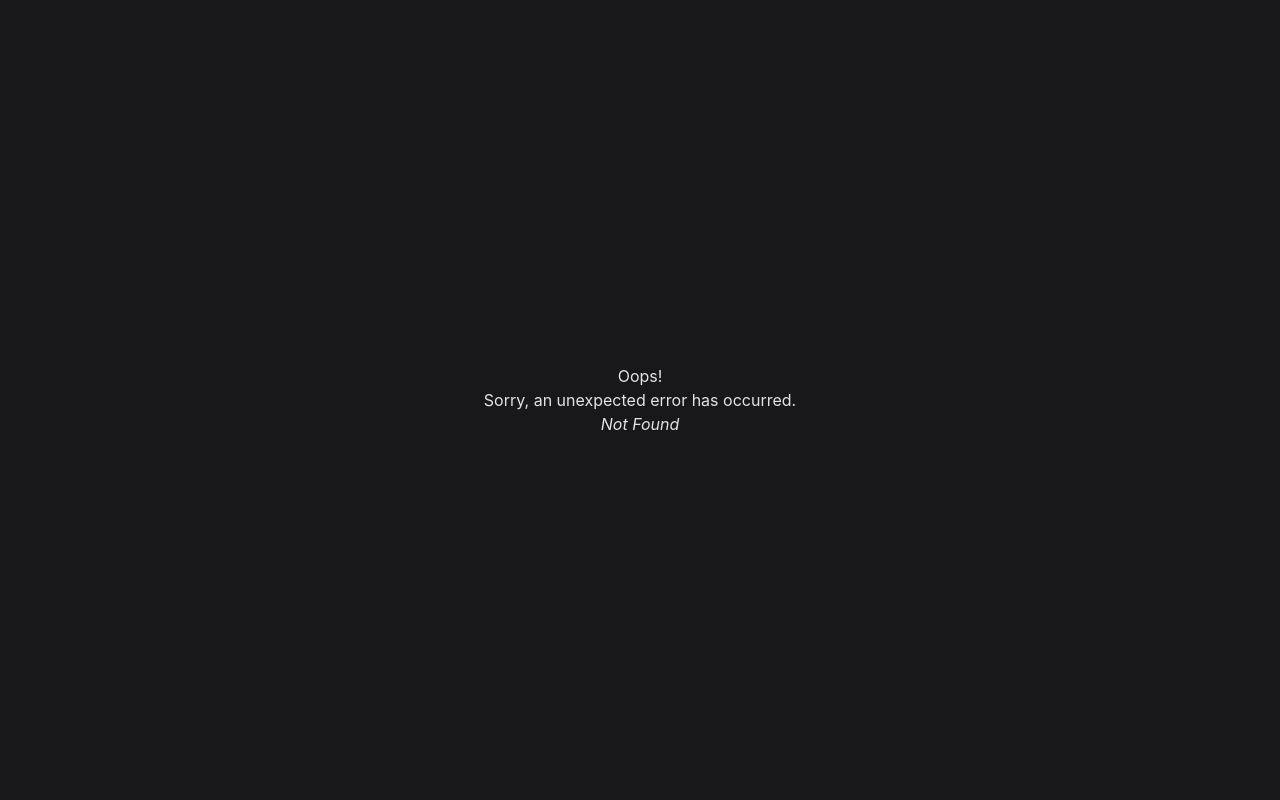
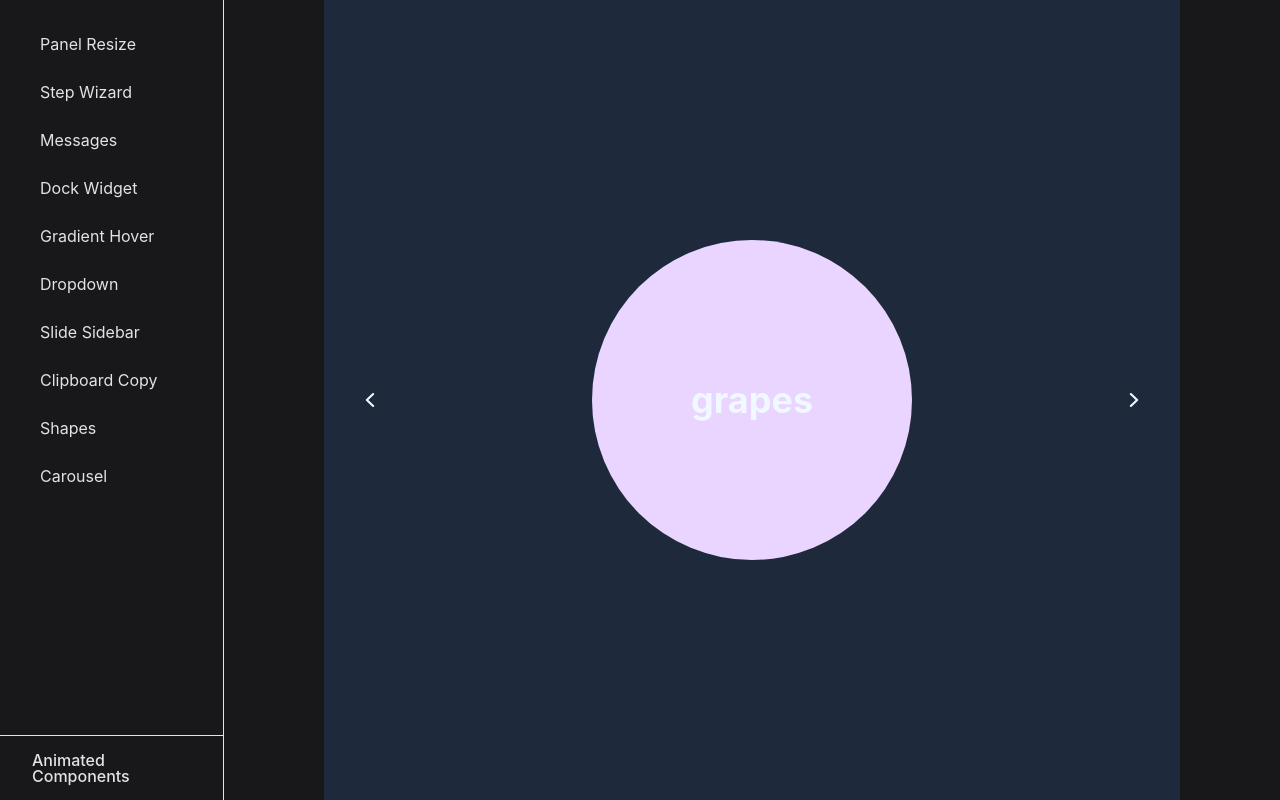
Before and after one commit to SamDurrant/framer-playground, a React (Vite) app: page /carousel in a window 1280 px wide. Before the commit this address had no page. Built offline with nearby package versions, Linux system fonts and the light colour scheme.

Commit message:
add carousel with text switch.

```diff
--- a/src/main.jsx
+++ b/src/main.jsx
@@ -13,6 +13,7 @@ import { Dropdown } from './pages/dropdownMenu'
 import SlideSidebar from './pages/slideSidebar'
 import { ClipboardCopy } from './pages/clipboardCopy'
 import { ShapesExplorer } from './pages/shapes'
+import { Carousel } from './pages/carousel'
 
 const router = createBrowserRouter([
   {
@@ -56,6 +57,10 @@ const router = createBrowserRouter([
         path: 'shapes',
         element: <ShapesExplorer />
       },
+      {
+        path: 'carousel',
+        element: <Carousel />
+      },
     ]
   },
 ])
--- /dev/null
+++ b/src/pages/carousel.jsx
@@ -0,0 +1,126 @@
+// resource: https://www.youtube.com/watch?v=aV2YJuxQ2vo
+
+import { ChevronLeftIcon, ChevronRightIcon } from '@heroicons/react/20/solid'
+import { AnimatePresence, motion, useCycle } from 'framer-motion'
+import { useState } from 'react'
+import useMeasure from 'react-use-measure'
+
+function Carousel() {
+  const [lang, cycleLange] = useCycle('eng', 'span')
+  let [count, setCount] = useState(0)
+  let [ref, { width }] = useMeasure()
+  let prev = usePrevious(count)
+  const modulo = count % words.length
+  const wordIndex = modulo < 0 ? words.length + modulo : modulo
+  let direction = count > prev ? 1 : -1
+
+  return (
+    <div
+      ref={ref}
+      className="relative mx-auto h-screen flex justify-between gap-12 text-sky-50 bg-slate-800 px-8"
+    >
+      <button
+        onClick={() => setCount(count + 1)}
+        className="h-fit self-center rounded-full hover:shadow-none hover:scale-125"
+      >
+        <ChevronLeftIcon className="w-7 h-7" />
+      </button>
+
+      <div className="relative flex h-80 w-[50vw] items-center justify-center overflow-hidden self-center box-border px-4">
+        <AnimatePresence mode="popLayout" custom={{ direction, width }}>
+          <motion.div
+            className={`absolute text-4xl font-bold text-sky-50 h-80 w-80 rounded-full flex items-center justify-center cursor-pointer ${colors[wordIndex]}`}
+            key={count}
+            variants={variants}
+            initial="enter"
+            animate={['center', lang]}
+            exit="exit"
+            custom={{ direction, width }}
+            onTapStart={cycleLange}
+          >
+            <motion.p
+              variants={{
+                eng: { opacity: 0, display: 'none', x: -75 },
+                span: { opacity: 1, display: 'block', x: 0 },
+              }}
+              transition={{
+                duration: 0.45
+              }}
+            >
+              {words[wordIndex].s}
+            </motion.p>
+            <motion.p
+              variants={{
+                eng: { opacity: 1, display: 'block', x: 0 },
+                span: { opacity: 0, display: 'none', x: -75 },
+              }}
+              transition={{
+                duration: 0.45
+              }}
+            >
+              {words[wordIndex].e}
+            </motion.p>
+          </motion.div>
+        </AnimatePresence>
+      </div>
+      <button
+        onClick={() => setCount(count - 1)}
+        className="h-fit self-center rounded-full hover:shadow-none hover:scale-125"
+      >
+        <ChevronRightIcon className="w-7 h-7" />
+      </button>
+    </div>
+  )
+}
+
+export { Carousel }
+
+function usePrevious(state) {
+  let [tuple, setTuple] = useState([null, state]) // [prev, current]
+
+  if (tuple[1] !== state) setTuple([tuple[1], state])
+
+  return tuple[0]
+}
+
+let variants = {
+  enter: ({ direction, width }) => ({ x: direction * width }),
+  center: { x: 0 },
+  exit: ({ direction, width }) => ({ x: direction * -width }),
+}
+
+// const words = ['uvas', 'moras', 'peras', 'palta', 'fresas', 'cerezas']
+const words = [
+  {
+    e: 'grapes',
+    s: 'uvas',
+  },
+  {
+    e: 'blackberries',
+    s: 'moras',
+  },
+  {
+    e: 'pears',
+    s: 'peras',
+  },
+  {
+    e: 'avocado',
+    s: 'palta',
+  },
+  {
+    e: 'strawberries',
+    s: 'fresas',
+  },
+  {
+    e: 'cherries',
+    s: 'cerezas',
+  },
+]
+const colors = [
+  'bg-purple-200',
+  'bg-red-200',
+  'bg-orange-400',
+  'bg-amber-400',
+  'bg-green-300',
+  'bg-indigo-300',
+]
--- a/src/pages/root.jsx
+++ b/src/pages/root.jsx
@@ -37,6 +37,10 @@ const links = [
     link: 'shapes',
     text: 'Shapes',
   },
+  {
+    link: 'carousel',
+    text: 'Carousel',
+  },
 ]
 
 function Root() {
```
